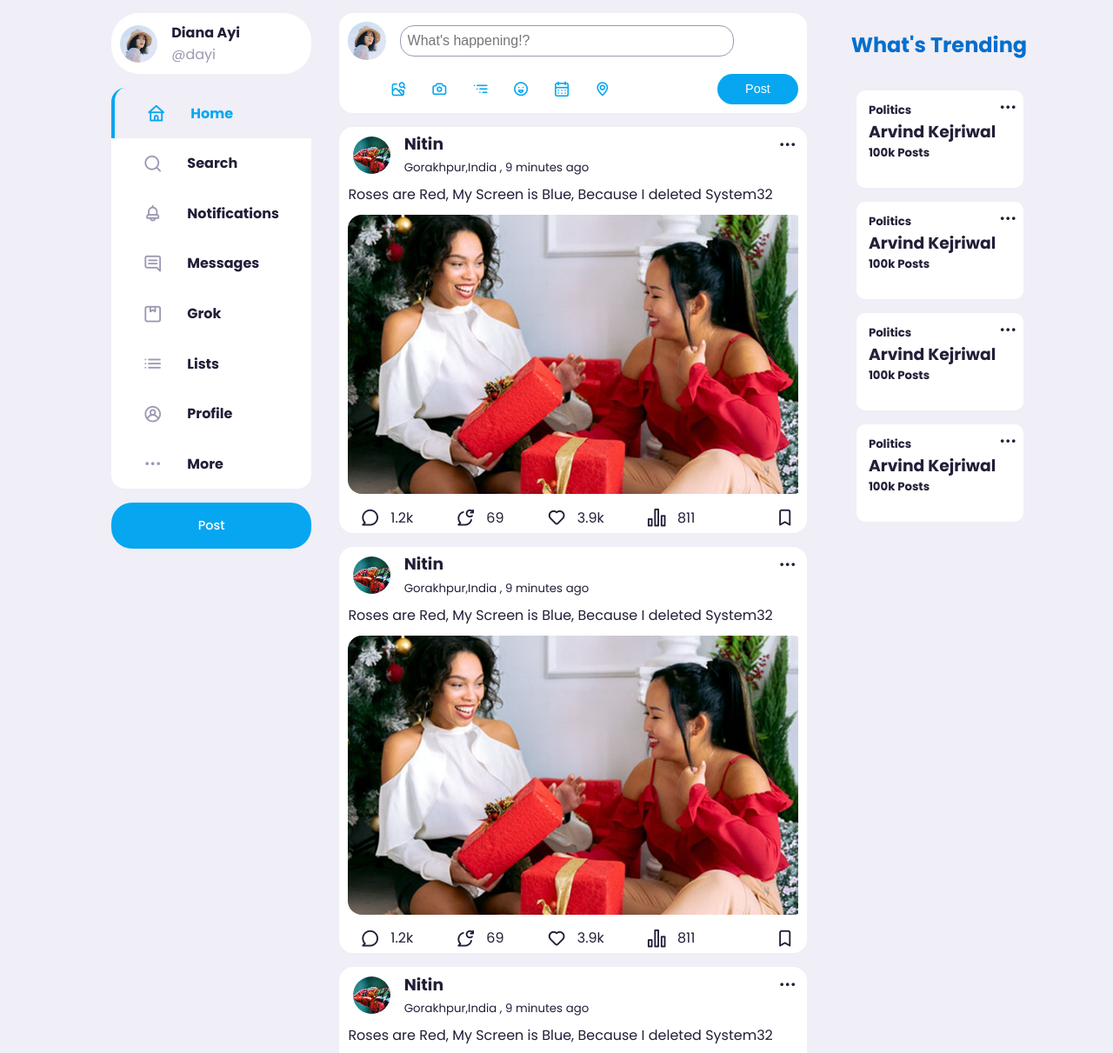
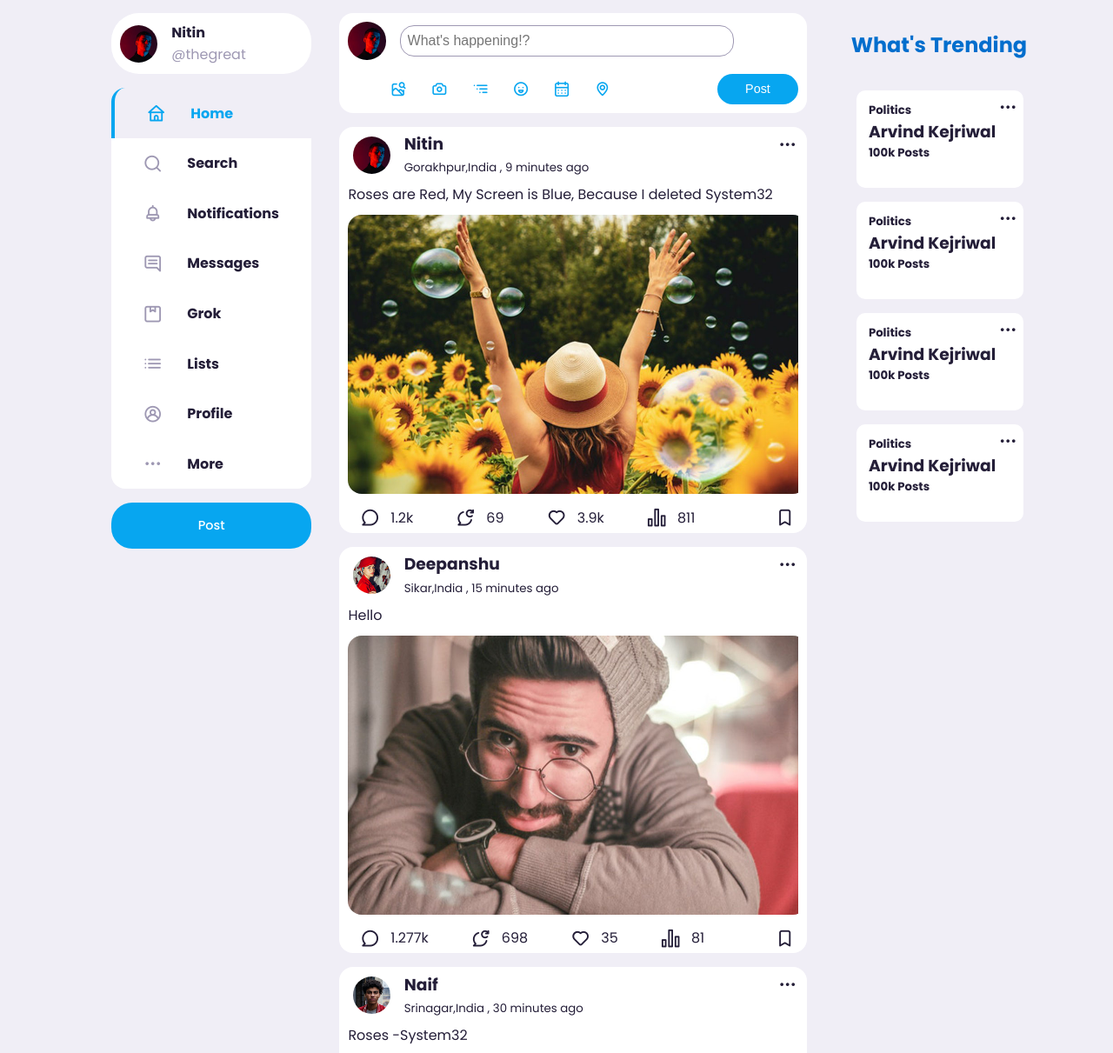
Before and after one commit to NitinTheGreat/GDSC_Frontend_twitter, a plain HTML site: page index.html in a window 1280 px wide. Shown: the part 71-1282 px from the top of the page at 87% size. Drawn offline with nearby package versions, Linux system fonts and the light colour scheme.

Commit message:
done frontend

```diff
--- a/index.html
+++ b/index.html
@@ -24,7 +24,7 @@
         <div class="create">
             <label class="btn btn-primary" for="create-post">Create</label>
             <div class="profile-photo">
-                <img src="./images/profile-1.jpg" alt="">
+                <img src="./images/profile-8.jpg" alt="">
             </div>
         </div>
     </div>
@@ -40,12 +40,12 @@
         <div class="left">
             <a class="profile">
                 <div class="profile-photo">
-                    <img src="./images/profile-1.jpg" alt="">
+                    <img src="./images/profile-8.jpg" alt="">
                 </div>
                 <div class="handle">
-                    <h4>Diana Ayi</h4>
+                    <h4>Nitin</h4>
                     <p class="text-muted">
-                        @dayi
+                        @thegreat
                     </p>
                 </div>
             </a>
@@ -109,7 +109,7 @@
             <div class="post-container">
                 <div class="first-row">
                     <div class="profile-photo">
-                        <img src="./images/profile-1.jpg" alt="">
+                        <img src="./images/profile-8.jpg" alt="">
                     </div>
                     <div class="input-area">
                         <input type="text" placeholder="What's happening!?" id="create-post">
@@ -136,7 +136,7 @@
                     <div class="head">
 
                         <div class="profile-photo">
-                            <img src="./images/profile-19.jpg" alt="">
+                            <img src="./images/profile-8.jpg" alt="">
                         </div>
                         <div class="ingo">
                             <h3>Nitin</h3>
@@ -147,6 +147,150 @@
                     <span class="edit"><i class="uil uil-ellipsis-h"></i></span>
                     <div class="caption">
                         <p>Roses are Red, My Screen is Blue, Because I deleted System32</p>
+                    </div>
+
+                    <div class="photo">
+                        <img src="./images/feed-3.jpg" alt="">
+                    </div>
+
+                    <div class="action-button">
+                        <div class="interaction-buttons">
+                            <div class="same"><span><i class="uil uil-comment"></i></span>
+                                <h4 class="aText">1.2k</h4>
+                            </div>
+                            <div class="same"><span><i class="uil uil-comment-redo"></i></span>
+                                <h4 class="aText">69</h4>
+                            </div>
+                            <div class="same"><span><i class="uil uil-heart"></i></span>
+                                <h4 class="aText">3.9k</h4>
+                            </div>
+                            <div class="same"><span><i class="uil uil-graph-bar"></i></span>
+                                <h4 class="aText">811</h4>
+                            </div>
+
+
+                        </div>
+
+
+                        <div class="bookmark">
+                            <span><i class="uil uil-bookmark"></i></span>
+                        </div>
+                    </div>
+                </div>
+                <!-- feed div ends here  -->
+                <!-- feed starts here -->
+                <div class="feed">
+
+                    <div class="head">
+
+                        <div class="profile-photo">
+                            <img src="./images/profile-16.jpg" alt="">
+                        </div>
+                        <div class="ingo">
+                            <h3>Deepanshu</h3>
+                            <small>Sikar,India , 15 minutes ago</small>
+                        </div>
+
+                    </div>
+                    <span class="edit"><i class="uil uil-ellipsis-h"></i></span>
+                    <div class="caption">
+                        <p>Hello</p>
+                    </div>
+
+                    <div class="photo">
+                        <img src="./images/feed-2.jpg" alt="">
+                    </div>
+
+                    <div class="action-button">
+                        <div class="interaction-buttons">
+                            <div class="same"><span><i class="uil uil-comment"></i></span>
+                                <h4 class="aText">1.277k</h4>
+                            </div>
+                            <div class="same"><span><i class="uil uil-comment-redo"></i></span>
+                                <h4 class="aText">698</h4>
+                            </div>
+                            <div class="same"><span><i class="uil uil-heart"></i></span>
+                                <h4 class="aText">35</h4>
+                            </div>
+                            <div class="same"><span><i class="uil uil-graph-bar"></i></span>
+                                <h4 class="aText">81</h4>
+                            </div>
+
+
+                        </div>
+
+
+                        <div class="bookmark">
+                            <span><i class="uil uil-bookmark"></i></span>
+                        </div>
+                    </div>
+                </div>
+                <!-- feed div ends here  -->
+                <!-- feed starts here -->
+                <div class="feed">
+
+                    <div class="head">
+
+                        <div class="profile-photo">
+                            <img src="./images/profile-11.jpg" alt="">
+                        </div>
+                        <div class="ingo">
+                            <h3>Naif</h3>
+                            <small>Srinagar,India , 30 minutes ago</small>
+                        </div>
+
+                    </div>
+                    <span class="edit"><i class="uil uil-ellipsis-h"></i></span>
+                    <div class="caption">
+                        <p>Roses -System32</p>
+                    </div>
+
+                    <div class="photo">
+                        <img src="./images/feed-4.jpg" alt="">
+                    </div>
+
+                    <div class="action-button">
+                        <div class="interaction-buttons">
+                            <div class="same"><span><i class="uil uil-comment"></i></span>
+                                <h4 class="aText">144</h4>
+                            </div>
+                            <div class="same"><span><i class="uil uil-comment-redo"></i></span>
+                                <h4 class="aText">693</h4>
+                            </div>
+                            <div class="same"><span><i class="uil uil-heart"></i></span>
+                                <h4 class="aText">3k</h4>
+                            </div>
+                            <div class="same"><span><i class="uil uil-graph-bar"></i></span>
+                                <h4 class="aText">8</h4>
+                            </div>
+
+
+                        </div>
+
+
+                        <div class="bookmark">
+                            <span><i class="uil uil-bookmark"></i></span>
+                        </div>
+                    </div>
+                </div>
+                <!-- feed div ends here  -->
+                <!-- feed starts here -->
+                <div class="feed">
+
+                    <div class="head">
+
+                        <div class="profile-photo">
+                            <img src="./images/profile-19.jpg" alt="">
+                        </div>
+                        <div class="ingo">
+                            <h3>Parth</h3>
+                            <small>Pune,India , 32 minutes ago</small>
+                        </div>
+
+                    </div>
+                    <span class="edit"><i class="uil uil-ellipsis-h"></i></span>
+                    <div class="caption">
+                        <p>My Screen 2</p>
                     </div>
 
                     <div class="photo">
@@ -187,14 +331,14 @@
                             <img src="./images/profile-19.jpg" alt="">
                         </div>
                         <div class="ingo">
-                            <h3>Nitin</h3>
-                            <small>Gorakhpur,India , 9 minutes ago</small>
+                            <h3>Utkarsh</h3>
+                            <small>Jaipur,India , 13 minutes ago</small>
                         </div>
 
                     </div>
                     <span class="edit"><i class="uil uil-ellipsis-h"></i></span>
                     <div class="caption">
-                        <p>Roses are Red, My Screen is Blue, Because I deleted System32</p>
+                        <p>Hi there</p>
                     </div>
 
                     <div class="photo">
@@ -235,14 +379,14 @@
                             <img src="./images/profile-19.jpg" alt="">
                         </div>
                         <div class="ingo">
-                            <h3>Nitin</h3>
-                            <small>Gorakhpur,India , 9 minutes ago</small>
+                            <h3>Rohit</h3>
+                            <small>Mumbai,India , 45 minutes ago</small>
                         </div>
 
                     </div>
                     <span class="edit"><i class="uil uil-ellipsis-h"></i></span>
                     <div class="caption">
-                        <p>Roses are Red, My Screen is Blue, Because I deleted System32</p>
+                        <p>MI Captain</p>
                     </div>
 
                     <div class="photo">
@@ -283,14 +427,14 @@
                             <img src="./images/profile-19.jpg" alt="">
                         </div>
                         <div class="ingo">
-                            <h3>Nitin</h3>
-                            <small>Gorakhpur,India , 9 minutes ago</small>
+                            <h3>Virat</h3>
+                            <small>Bangalore,India , 50 minutes ago</small>
                         </div>
 
                     </div>
                     <span class="edit"><i class="uil uil-ellipsis-h"></i></span>
                     <div class="caption">
-                        <p>Roses are Red, My Screen is Blue, Because I deleted System32</p>
+                        <p>Bangalore are losers</p>
                     </div>
 
                     <div class="photo">
@@ -331,14 +475,14 @@
                             <img src="./images/profile-19.jpg" alt="">
                         </div>
                         <div class="ingo">
-                            <h3>Nitin</h3>
-                            <small>Gorakhpur,India , 9 minutes ago</small>
+                            <h3>Dhoni</h3>
+                            <small>ChennaiIndia , 48 minutes ago</small>
                         </div>
 
                     </div>
                     <span class="edit"><i class="uil uil-ellipsis-h"></i></span>
                     <div class="caption">
-                        <p>Roses are Red, My Screen is Blue, Because I deleted System32</p>
+                        <p>CSK the best</p>
                     </div>
 
                     <div class="photo">
@@ -379,14 +523,14 @@
                             <img src="./images/profile-19.jpg" alt="">
                         </div>
                         <div class="ingo">
-                            <h3>Nitin</h3>
-                            <small>Gorakhpur,India , 9 minutes ago</small>
+                            <h3>Rashid Khan</h3>
+                            <small>Agra,India , 12 minutes ago</small>
                         </div>
 
                     </div>
                     <span class="edit"><i class="uil uil-ellipsis-h"></i></span>
                     <div class="caption">
-                        <p>Roses are Red, My Screen is Blue, Because I deleted System32</p>
+                        <p>All is well</p>
                     </div>
 
                     <div class="photo">
@@ -427,14 +571,14 @@
                             <img src="./images/profile-19.jpg" alt="">
                         </div>
                         <div class="ingo">
-                            <h3>Nitin</h3>
-                            <small>Gorakhpur,India , 9 minutes ago</small>
+                            <h3>Shubhman Gill</h3>
+                            <small>Ahmedabad,India , 19 minutes ago</small>
                         </div>
 
                     </div>
                     <span class="edit"><i class="uil uil-ellipsis-h"></i></span>
                     <div class="caption">
-                        <p>Roses are Red, My Screen is Blue, Because I deleted System32</p>
+                        <p>Hardik ki mkc</p>
                     </div>
 
                     <div class="photo">
@@ -475,14 +619,14 @@
                             <img src="./images/profile-19.jpg" alt="">
                         </div>
                         <div class="ingo">
-                            <h3>Nitin</h3>
-                            <small>Gorakhpur,India , 9 minutes ago</small>
+                            <h3>Sanskriti</h3>
+                            <small>Hyderabad,India , 34 minutes ago</small>
                         </div>
 
                     </div>
                     <span class="edit"><i class="uil uil-ellipsis-h"></i></span>
                     <div class="caption">
-                        <p>Roses are Red, My Screen is Blue, Because I deleted System32</p>
+                        <p>Deepanshu my boy</p>
                     </div>
 
                     <div class="photo">
@@ -523,158 +667,14 @@
                             <img src="./images/profile-19.jpg" alt="">
                         </div>
                         <div class="ingo">
-                            <h3>Nitin</h3>
-                            <small>Gorakhpur,India , 9 minutes ago</small>
+                            <h3>Prasiddhi</h3>
+                            <small>Village,India , 59 minutes ago</small>
                         </div>
 
                     </div>
                     <span class="edit"><i class="uil uil-ellipsis-h"></i></span>
                     <div class="caption">
-                        <p>Roses are Red, My Screen is Blue, Because I deleted System32</p>
-                    </div>
-
-                    <div class="photo">
-                        <img src="./images/feed-1.jpg" alt="">
-                    </div>
-
-                    <div class="action-button">
-                        <div class="interaction-buttons">
-                            <div class="same"><span><i class="uil uil-comment"></i></span>
-                                <h4 class="aText">1.2k</h4>
-                            </div>
-                            <div class="same"><span><i class="uil uil-comment-redo"></i></span>
-                                <h4 class="aText">69</h4>
-                            </div>
-                            <div class="same"><span><i class="uil uil-heart"></i></span>
-                                <h4 class="aText">3.9k</h4>
-                            </div>
-                            <div class="same"><span><i class="uil uil-graph-bar"></i></span>
-                                <h4 class="aText">811</h4>
-                            </div>
-
-
-                        </div>
-
-
-                        <div class="bookmark">
-                            <span><i class="uil uil-bookmark"></i></span>
-                        </div>
-                    </div>
-                </div>
-                <!-- feed div ends here  -->
-                <!-- feed starts here -->
-                <div class="feed">
-
-                    <div class="head">
-
-                        <div class="profile-photo">
-                            <img src="./images/profile-19.jpg" alt="">
-                        </div>
-                        <div class="ingo">
-                            <h3>Nitin</h3>
-                            <small>Gorakhpur,India , 9 minutes ago</small>
-                        </div>
-
-                    </div>
-                    <span class="edit"><i class="uil uil-ellipsis-h"></i></span>
-                    <div class="caption">
-                        <p>Roses are Red, My Screen is Blue, Because I deleted System32</p>
-                    </div>
-
-                    <div class="photo">
-                        <img src="./images/feed-1.jpg" alt="">
-                    </div>
-
-                    <div class="action-button">
-                        <div class="interaction-buttons">
-                            <div class="same"><span><i class="uil uil-comment"></i></span>
-                                <h4 class="aText">1.2k</h4>
-                            </div>
-                            <div class="same"><span><i class="uil uil-comment-redo"></i></span>
-                                <h4 class="aText">69</h4>
-                            </div>
-                            <div class="same"><span><i class="uil uil-heart"></i></span>
-                                <h4 class="aText">3.9k</h4>
-                            </div>
-                            <div class="same"><span><i class="uil uil-graph-bar"></i></span>
-                                <h4 class="aText">811</h4>
-                            </div>
-
-
-                        </div>
-
-
-                        <div class="bookmark">
-                            <span><i class="uil uil-bookmark"></i></span>
-                        </div>
-                    </div>
-                </div>
-                <!-- feed div ends here  -->
-                <!-- feed starts here -->
-                <div class="feed">
-
-                    <div class="head">
-
-                        <div class="profile-photo">
-                            <img src="./images/profile-19.jpg" alt="">
-                        </div>
-                        <div class="ingo">
-                            <h3>Nitin</h3>
-                            <small>Gorakhpur,India , 9 minutes ago</small>
-                        </div>
-
-                    </div>
-                    <span class="edit"><i class="uil uil-ellipsis-h"></i></span>
-                    <div class="caption">
-                        <p>Roses are Red, My Screen is Blue, Because I deleted System32</p>
-                    </div>
-
-                    <div class="photo">
-                        <img src="./images/feed-1.jpg" alt="">
-                    </div>
-
-                    <div class="action-button">
-                        <div class="interaction-buttons">
-                            <div class="same"><span><i class="uil uil-comment"></i></span>
-                                <h4 class="aText">1.2k</h4>
-                            </div>
-                            <div class="same"><span><i class="uil uil-comment-redo"></i></span>
-                                <h4 class="aText">69</h4>
-                            </div>
-                            <div class="same"><span><i class="uil uil-heart"></i></span>
-                                <h4 class="aText">3.9k</h4>
-                            </div>
-                            <div class="same"><span><i class="uil uil-graph-bar"></i></span>
-                                <h4 class="aText">811</h4>
-                            </div>
-
-
-                        </div>
-
-
-                        <div class="bookmark">
-                            <span><i class="uil uil-bookmark"></i></span>
-                        </div>
-                    </div>
-                </div>
-                <!-- feed div ends here  -->
-                <!-- feed starts here -->
-                <div class="feed">
-
-                    <div class="head">
-
-                        <div class="profile-photo">
-                            <img src="./images/profile-19.jpg" alt="">
-                        </div>
-                        <div class="ingo">
-                            <h3>Nitin</h3>
-                            <small>Gorakhpur,India , 9 minutes ago</small>
-                        </div>
-
-                    </div>
-                    <span class="edit"><i class="uil uil-ellipsis-h"></i></span>
-                    <div class="caption">
-                        <p>Roses are Red, My Screen is Blue, Because I deleted System32</p>
+                        <p>Naif meri jaan</p>
                     </div>
 
                     <div class="photo">
```
